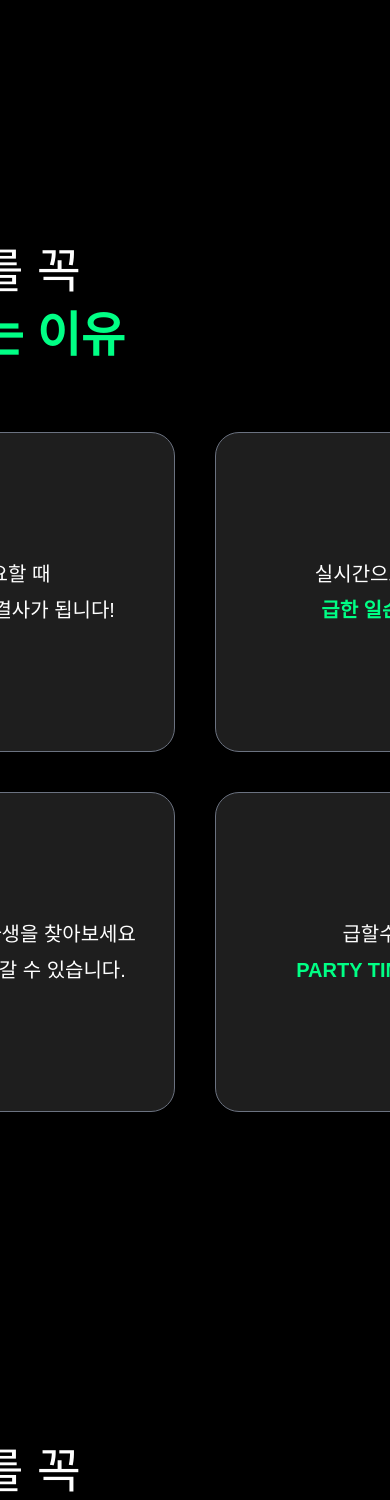
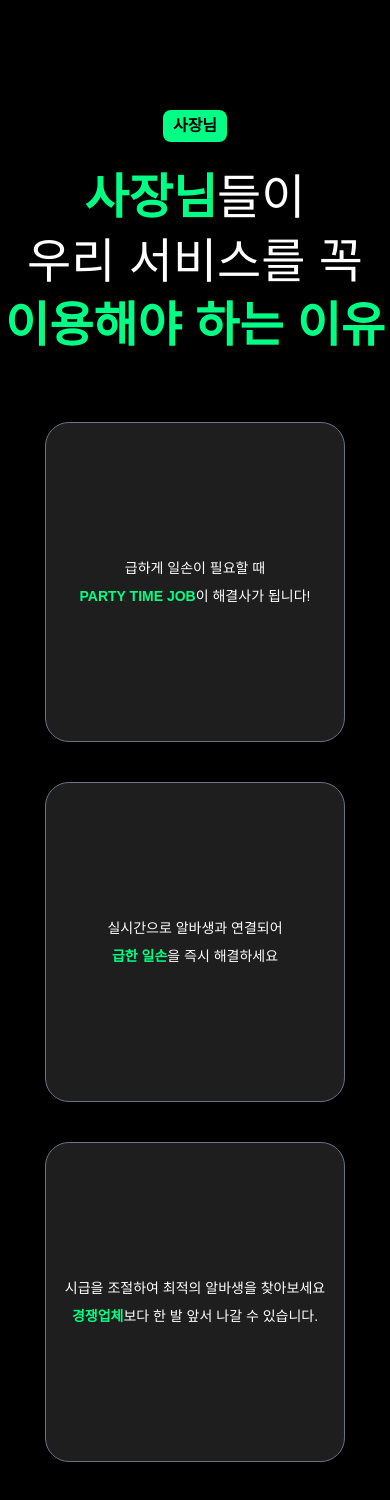
Before and after one commit to Party-Time-Job/Party-Time-Job, a Next.js app: page / in a window 390 px wide. Shown: the part 1720-3220 px from the top of the page. Built offline with nearby package versions, Linux system fonts and the light colour scheme; a web font is replaced by a local one.

Commit message:
feat: 반응형 재 커밋

```diff
--- a/src/pages/LandingPage/LandingPage.tsx
+++ b/src/pages/LandingPage/LandingPage.tsx
@@ -43,14 +43,14 @@ const LandingPage = () => {
         </article>
       </section>
 
-      <section className='flex h-[1200px] w-full items-center justify-center bg-black font-light text-white'>
+      <section className='flex h-[1900px] w-full items-center justify-center bg-black font-light text-white lg:h-[1200px]'>
         <div className='flex w-[900px] flex-col gap-8'>
           <EmployerTitle />
           <EmployerCardList />
         </div>
       </section>
 
-      <section className='flex h-[1200px] w-full items-center justify-center bg-black text-white'>
+      <section className='flex h-[1900px] w-full items-center justify-center bg-black text-white lg:h-[1200px]'>
         <div className='flex w-[900px] flex-col gap-8'>
           <EmployeeTitle />
           <EmployeeCardList />
--- a/src/pages/LandingPage/ui/EmployeeCardList.tsx
+++ b/src/pages/LandingPage/ui/EmployeeCardList.tsx
@@ -3,9 +3,9 @@ import Text from '@/shared/ui/Text';
 const EmployeeCardList = () => {
   return (
     <div className='mt-10 flex w-[900px] flex-col items-center justify-center gap-10'>
-      <div className='flex gap-10'>
-        <div className='bg-test-black hover:shadow-test-blue flex h-80 w-[450px] cursor-pointer items-center justify-center rounded-3xl border border-gray-500 transition-transform duration-300 hover:-translate-y-2 hover:shadow-md'>
-          <div className='flex flex-col items-center gap-2 text-xl'>
+      <div className='flex flex-col gap-10 lg:flex lg:flex-row'>
+        <div className='bg-test-black hover:shadow-test-blue flex h-80 w-[300px] cursor-pointer items-center justify-center rounded-3xl border border-gray-500 transition-transform duration-300 hover:-translate-y-2 hover:shadow-md lg:w-[450px]'>
+          <div className='flex flex-col items-center gap-2 text-sm lg:text-xl'>
             <Text as='span'>내일 당장 일할 알바를 찾으세요?</Text>
             <Text as='span'>
               <Text as='span' className='text-test-blue font-bold'>
@@ -15,8 +15,8 @@ const EmployeeCardList = () => {
             </Text>
           </div>
         </div>
-        <div className='bg-test-black hover:shadow-test-blue flex h-80 w-[450px] cursor-pointer items-center justify-center rounded-3xl border border-gray-500 transition-transform duration-300 hover:-translate-y-2 hover:shadow-md'>
-          <div className='flex flex-col items-center gap-2 text-xl'>
+        <div className='bg-test-black hover:shadow-test-blue flex h-80 w-[300px] cursor-pointer items-center justify-center rounded-3xl border border-gray-500 transition-transform duration-300 hover:-translate-y-2 hover:shadow-md lg:w-[450px]'>
+          <div className='flex flex-col items-center gap-2 text-sm lg:text-xl'>
             <Text as='span'>다양한 업체의 시급을 비교하며 </Text>
             <Text as='span'>
               당신에게{' '}
@@ -28,9 +28,9 @@ const EmployeeCardList = () => {
           </div>
         </div>
       </div>
-      <div className='flex gap-10'>
-        <div className='bg-test-black hover:shadow-test-blue flex h-80 w-[450px] cursor-pointer items-center justify-center rounded-3xl border border-gray-500 transition-transform duration-300 hover:-translate-y-2 hover:shadow-md'>
-          <div className='flex flex-col items-center gap-2 text-xl'>
+      <div className='flex flex-col gap-10 lg:flex lg:flex-row'>
+        <div className='bg-test-black hover:shadow-test-blue flex h-80 w-[300px] cursor-pointer items-center justify-center rounded-3xl border border-gray-500 transition-transform duration-300 hover:-translate-y-2 hover:shadow-md lg:w-[450px]'>
+          <div className='flex flex-col items-center gap-2 text-sm lg:text-xl'>
             <Text as='span'>당신에게 딱 맞는 일자리를</Text>
             <Text as='span'>
               <Text as='span' className='text-test-blue font-bold'>
@@ -40,8 +40,8 @@ const EmployeeCardList = () => {
             </Text>
           </div>
         </div>
-        <div className='bg-test-black hover:shadow-test-blue flex h-80 w-[450px] cursor-pointer items-center justify-center rounded-3xl border border-gray-500 transition-transform duration-300 hover:-translate-y-2 hover:shadow-md'>
-          <div className='flex flex-col items-center gap-2 text-xl'>
+        <div className='bg-test-black hover:shadow-test-blue flex h-80 w-[300px] cursor-pointer items-center justify-center rounded-3xl border border-gray-500 transition-transform duration-300 hover:-translate-y-2 hover:shadow-md lg:w-[450px]'>
+          <div className='flex flex-col items-center gap-2 text-sm lg:text-xl'>
             <Text as='span'>
               <Text as='span' className='text-test-blue font-bold'>
                 신속하게{' '}
--- a/src/pages/LandingPage/ui/EmployeeTitle.tsx
+++ b/src/pages/LandingPage/ui/EmployeeTitle.tsx
@@ -3,15 +3,15 @@ import Text from '@/shared/ui/Text';
 const EmployeeTitle = () => {
   return (
     <>
-      <div className='flex gap-4'>
+      <div className='flex justify-center gap-4 lg:justify-normal'>
         <div className='bg-test-blue flex h-8 w-16 items-center justify-center rounded-lg text-black'>
           <Text as='span' className='font-bold'>
             알바님
           </Text>
         </div>
       </div>
-      <div className='flex flex-col'>
-        <div className='flex flex-col gap-4 text-5xl'>
+      <div className='flex flex-col items-center lg:items-start'>
+        <div className='flex flex-col items-center gap-4 text-5xl lg:items-start'>
           <Text as='span' className='font-light'>
             <Text as='span' className='text-test-blue font-bold'>
               알바님
--- a/src/pages/LandingPage/ui/EmployerCardList.tsx
+++ b/src/pages/LandingPage/ui/EmployerCardList.tsx
@@ -3,9 +3,9 @@ import Text from '@/shared/ui/Text';
 const EmployerCardList = () => {
   return (
     <div className='mt-10 flex w-[900px] flex-col items-center justify-center gap-10'>
-      <div className='flex gap-10'>
-        <div className='bg-test-black hover:shadow-test-green flex h-80 w-[450px] cursor-pointer items-center justify-center rounded-3xl border border-gray-500 transition-transform duration-300 hover:-translate-y-2 hover:shadow-md'>
-          <div className='flex flex-col items-center gap-2 text-xl font-light'>
+      <div className='flex flex-col items-center gap-10 lg:flex lg:flex-row'>
+        <div className='bg-test-black hover:shadow-test-green flex h-80 w-[300px] cursor-pointer items-center justify-center rounded-3xl border border-gray-500 transition-transform duration-300 hover:-translate-y-2 hover:shadow-md lg:w-[450px]'>
+          <div className='flex flex-col items-center gap-2 text-sm font-light lg:text-xl'>
             <Text as='span'>급하게 일손이 필요할 때</Text>
             <Text as='span'>
               <Text as='span' className='text-test-green font-bold'>
@@ -15,8 +15,8 @@ const EmployerCardList = () => {
             </Text>
           </div>
         </div>
-        <div className='bg-test-black hover:shadow-test-green flex h-80 w-[450px] cursor-pointer items-center justify-center rounded-3xl border border-gray-500 transition-transform duration-300 hover:-translate-y-2 hover:shadow-md'>
-          <div className='flex flex-col items-center gap-2 text-xl'>
+        <div className='bg-test-black hover:shadow-test-green flex h-80 w-[300px] cursor-pointer items-center justify-center rounded-3xl border border-gray-500 transition-transform duration-300 hover:-translate-y-2 hover:shadow-md lg:w-[450px]'>
+          <div className='flex flex-col items-center gap-2 text-sm lg:text-xl'>
             <Text as='span'>실시간으로 알바생과 연결되어</Text>
             <Text as='span'>
               <Text as='span' className='text-test-green font-bold'>
@@ -27,9 +27,9 @@ const EmployerCardList = () => {
           </div>
         </div>
       </div>
-      <div className='flex gap-10'>
-        <div className='bg-test-black hover:shadow-test-green flex h-80 w-[450px] cursor-pointer items-center justify-center rounded-3xl border border-gray-500 transition-transform duration-300 hover:-translate-y-2 hover:shadow-md'>
-          <div className='flex flex-col items-center gap-2 text-xl'>
+      <div className='flex flex-col items-center gap-10 lg:flex lg:flex-row'>
+        <div className='bg-test-black hover:shadow-test-green flex h-80 w-[300px] cursor-pointer items-center justify-center rounded-3xl border border-gray-500 transition-transform duration-300 hover:-translate-y-2 hover:shadow-md lg:w-[450px]'>
+          <div className='flex flex-col items-center gap-2 text-sm lg:text-xl'>
             <Text as='span'>시급을 조절하여 최적의 알바생을 찾아보세요</Text>
             <Text as='span'>
               <Text as='span' className='text-test-green font-bold'>
@@ -39,8 +39,8 @@ const EmployerCardList = () => {
             </Text>
           </div>
         </div>
-        <div className='bg-test-black hover:shadow-test-green flex h-80 w-[450px] cursor-pointer items-center justify-center rounded-3xl border border-gray-500 transition-transform duration-300 hover:-translate-y-2 hover:shadow-md'>
-          <div className='flex flex-col items-center gap-2 text-xl'>
+        <div className='bg-test-black hover:shadow-test-green flex h-80 w-[300px] cursor-pointer items-center justify-center rounded-3xl border border-gray-500 transition-transform duration-300 hover:-translate-y-2 hover:shadow-md lg:w-[450px]'>
+          <div className='flex flex-col items-center gap-2 text-sm lg:text-xl'>
             <Text as='span'>급할수록 든든한 파트너</Text>
             <Text as='span'>
               <Text as='span' className='text-test-green font-bold'>
--- a/src/pages/LandingPage/ui/EmployerTitle.tsx
+++ b/src/pages/LandingPage/ui/EmployerTitle.tsx
@@ -3,15 +3,15 @@ import Text from '@/shared/ui/Text';
 const EmployerTitle = () => {
   return (
     <>
-      <div className='flex gap-4'>
+      <div className='flex justify-center gap-4 lg:justify-normal'>
         <div className='bg-test-green flex h-8 w-16 items-center justify-center rounded-lg text-black'>
           <Text as='span' className='font-bold'>
             사장님
           </Text>
         </div>
       </div>
-      <div className='flex flex-col'>
-        <div className='flex flex-col gap-4 text-5xl'>
+      <div className='flex flex-col items-center lg:items-start'>
+        <div className='flex flex-col items-center gap-4 text-5xl lg:items-start'>
           <Text as='span' className='font-light'>
             <Text as='span' className='text-test-green font-bold'>
               사장님
```
